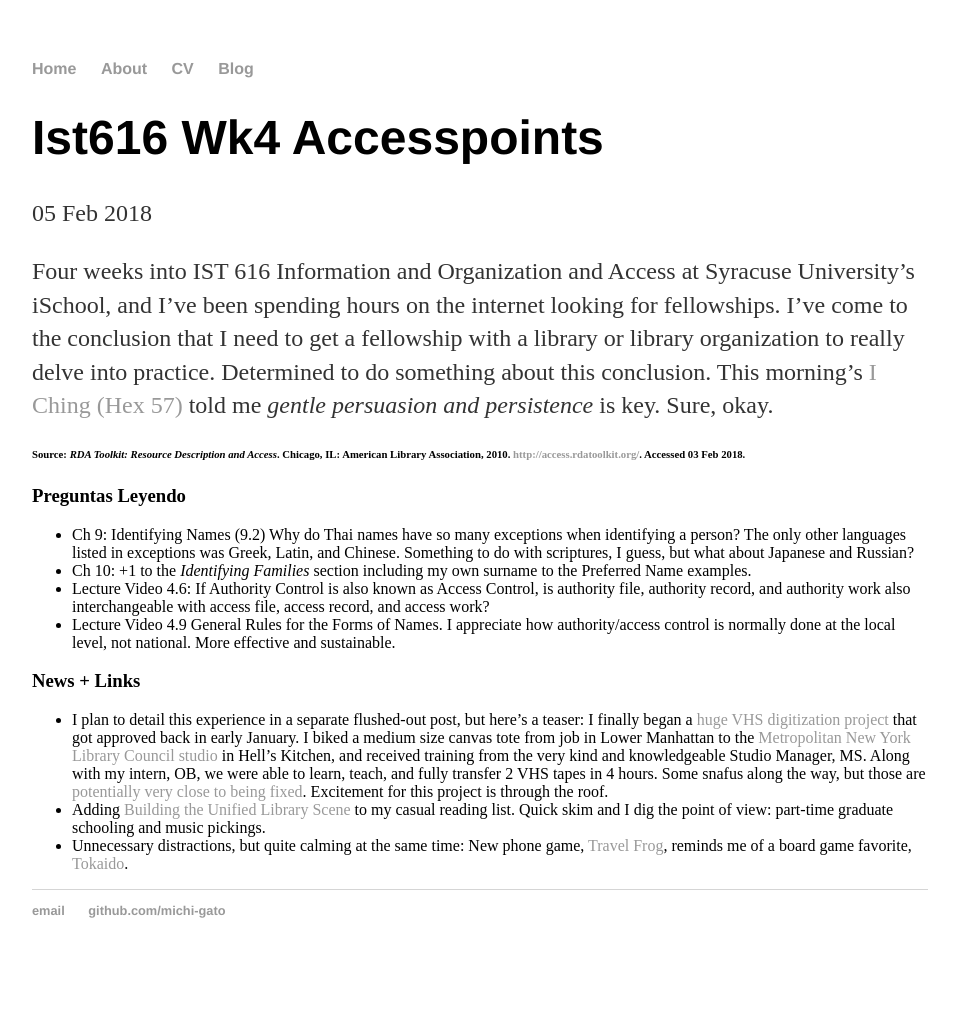
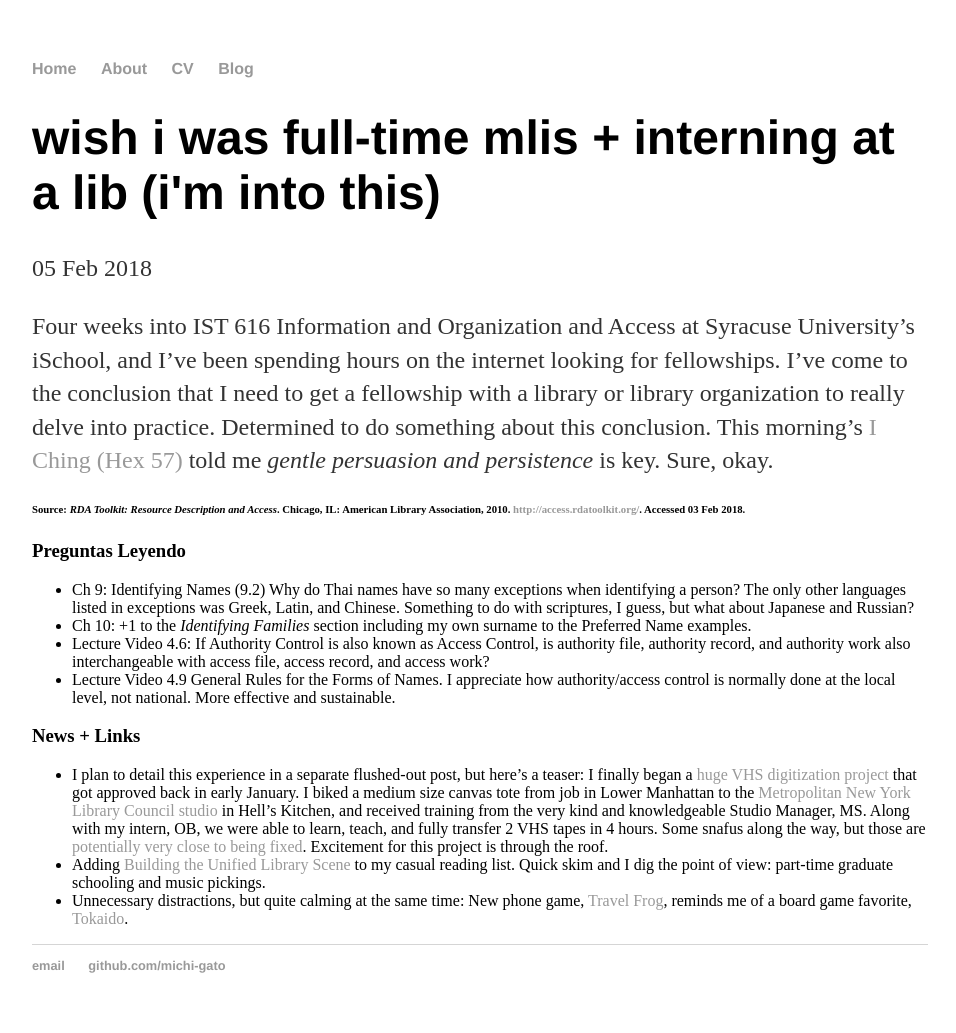
Before and after one commit to cat-alog/cat-alog.github.io, a Jekyll site: the page built from _posts/2018-02-04-ist616-wk4-accessPoints.md, in a window 1280 px wide. Shown: the whole page, without its empty margins (160-1116 px from the left). Built offline with Jekyll 4.4.1, drawn with Linux system fonts in a browser that asks for light colours; before the commit the page ends 978 px from its top, so only the background shows below that.

Commit message:
Update 2018-02-04-ist616-wk4-accessPoints.md
finalized title. push to live site

```diff
--- a/_posts/2018-02-04-ist616-wk4-accessPoints.md
+++ b/_posts/2018-02-04-ist616-wk4-accessPoints.md
@@ -1,6 +1,6 @@
 ---
 layout: post
-title:
+title: wish i was full-time mlis + interning at a lib (i'm into this)
 date: 2018-02-05
 ---
 
```
